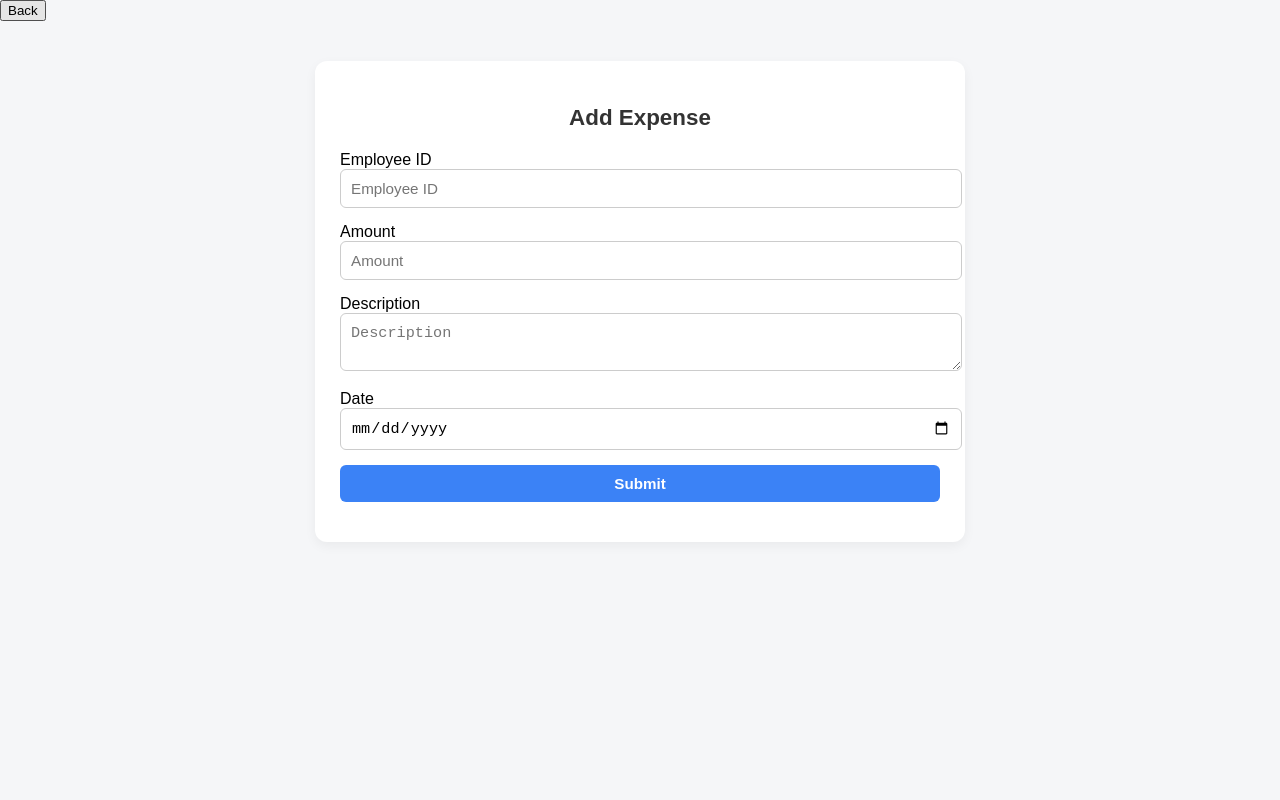
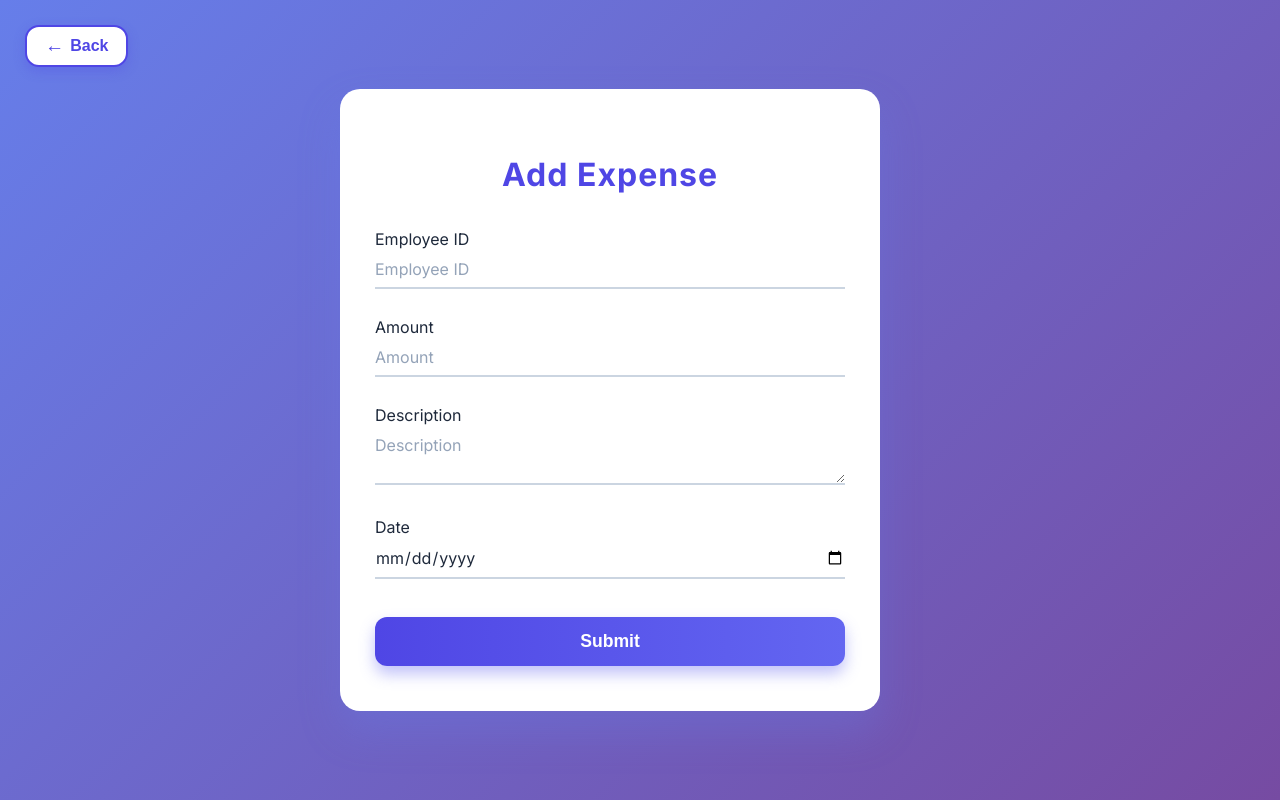
Before and after one commit to Pragalya03/my-reimbursement-portal, a React (Create React App) app in the folder reactapp/: page / in a window 1280 px wide. Built offline with nearby package versions, Linux system fonts and the light colour scheme.

Commit message:
Updating form css as per frntend_p

```diff
--- a/reactapp/src/components/ExpenseForm.css
+++ b/reactapp/src/components/ExpenseForm.css
@@ -1,4 +1,4 @@
-body {
+/*body {
   background-color: #f5f6f8;
   font-family: Arial, sans-serif;
   margin: 0;
@@ -66,3 +66,152 @@ body {
   color: green;
   font-size: 0.9rem;
 }
+*/
+@import url('https://fonts.googleapis.com/css2?family=Inter:wght@400;600;700&display=swap');
+
+body {
+  background: linear-gradient(135deg, #667eea 0%, #764ba2 100%);
+  font-family: 'Inter', sans-serif;
+  margin: 0;
+  padding: 0;
+  min-height: 100vh;
+  display: flex;
+  justify-content: center;
+  align-items: center;
+}
+
+.expense-form {
+  background: #fff;
+  max-width: 600px;
+  width: 90%;
+  padding: 40px 35px 45px;
+  border-radius: 20px;
+  box-shadow: 0 20px 40px rgba(102, 126, 234, 0.3);
+  box-sizing: border-box;
+  color: #1e293b;
+  position: relative;
+}
+
+.page-title {
+  text-align: center;
+  font-size: 1.8rem;
+  font-weight: 700;
+  margin-bottom: 35px;
+  color: #4f46e5;
+  letter-spacing: 1px;
+}
+
+.expense-form h2 {
+  text-align: center;
+  margin-bottom: 35px;
+  font-size: 2rem;
+  font-weight: 700;
+  color: #4f46e5;
+  letter-spacing: 1px;
+}
+
+.expense-form input,
+.expense-form textarea {
+  width: 100%;
+  padding: 10px 0 8px;
+  border: none;
+  border-bottom: 2px solid #cbd5e1;
+  font-size: 1rem;
+  font-family: inherit;
+  color: #1e293b;
+  background: transparent;
+  transition: border-color 0.3s ease;
+  resize: vertical;
+  box-sizing: border-box;
+  outline-offset: 2px;
+  margin-bottom: 28px;
+}
+
+.expense-form input::placeholder,
+.expense-form textarea::placeholder {
+  color: #94a3b8;
+}
+
+.expense-form input:focus,
+.expense-form textarea:focus {
+  border-bottom-color: #6366f1;
+  outline: none;
+}
+
+.expense-form button {
+  width: 100%;
+  padding: 14px 0;
+  background: linear-gradient(90deg, #4f46e5, #6366f1);
+  border: none;
+  border-radius: 12px;
+  color: white;
+  font-weight: 700;
+  font-size: 1.1rem;
+  cursor: pointer;
+  box-shadow: 0 8px 15px rgba(99, 102, 241, 0.4);
+  transition: background 0.3s ease, box-shadow 0.3s ease;
+  margin-top: 10px;
+}
+
+.expense-form button:hover {
+  background: linear-gradient(90deg, #4338ca, #4f46e5);
+  box-shadow: 0 12px 20px rgba(79, 70, 229, 0.6);
+}
+
+.error {
+  background: #fee2e2;
+  border: 1px solid #fca5a5;
+  color: #b91c1c;
+  padding: 10px 12px;
+  border-radius: 10px;
+  margin-bottom: 20px;
+  font-weight: 600;
+  text-align: center;
+  letter-spacing: 0.02em;
+}
+
+.success {
+  background: #d1fae5;
+  border: 1px solid #34d399;
+  color: #065f46;
+  padding: 10px 12px;
+  border-radius: 10px;
+  margin-bottom: 20px;
+  font-weight: 600;
+  text-align: center;
+  letter-spacing: 0.02em;
+}
+
+/* Optional back button styling like first example */
+.back-btn {
+  position: fixed;
+  top: 25px;
+  left: 25px;
+  padding: 10px 18px;
+  background: white;
+  color: #4f46e5;
+  font-weight: 700;
+  font-size: 1rem;
+  border-radius: 14px;
+  border: 2px solid #4f46e5;
+  cursor: pointer;
+  box-shadow: 0 4px 12px rgba(79, 70, 229, 0.3);
+  transition: background 0.3s ease, color 0.3s ease;
+  user-select: none;
+  display: flex;
+  align-items: center;
+  gap: 6px;
+}
+
+.back-btn:hover {
+  background: #4f46e5;
+  color: white;
+  box-shadow: 0 6px 16px rgba(79, 70, 229, 0.6);
+}
+
+.back-btn::before {
+  content: "←";
+  font-weight: 700;
+  font-size: 1.2rem;
+  line-height: 0;
+}
```
